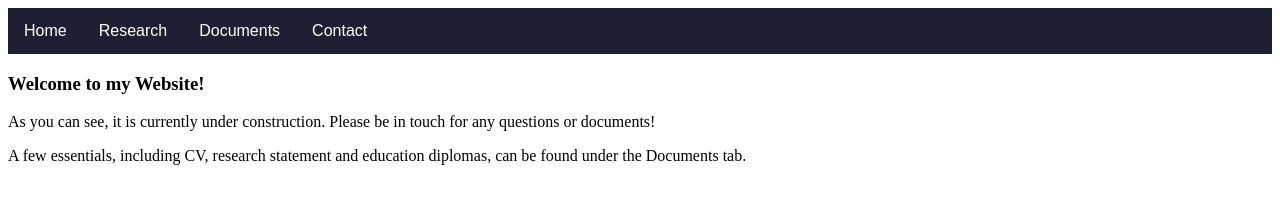
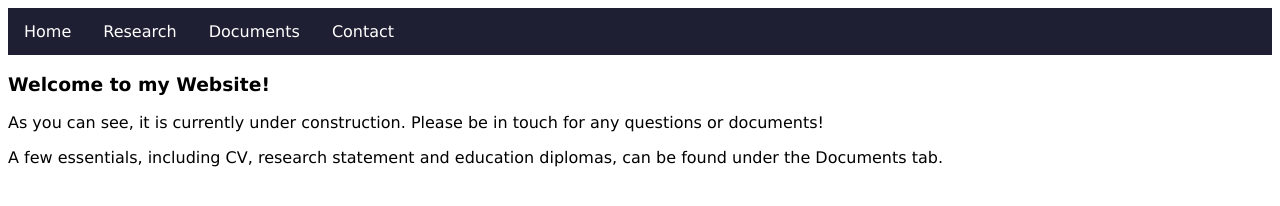
Before and after one commit to jmarabotto/jmarabotto.github.io, a plain HTML site: page index.html in a window 1280 px wide. Drawn offline with Linux system fonts and the light colour scheme.

Commit message:
changed font

```diff
--- a/header.css
+++ b/header.css
@@ -1,7 +1,7 @@
 .navbar {
   overflow: hidden;
   background-color: #1f1f33;
-  font-family: Arial, Helvetica, sans-serif;
+  font-family: Verdana, sans-serif;
 }
 
 .navbar a {
--- a/index.html
+++ b/index.html
@@ -3,6 +3,11 @@
 <head>
 <meta name="viewport" content="width=device-width, initial-scale=1">
 <link rel="stylesheet" href="header.css">
+<style>
+  body {
+    font-family: Verdana, Geneva, Tahoma, sans-serif;
+  }
+</style>
 </head>
 <body style="background-color:white;">
 
```
Also changed, not shown: pages/diplomas.html (+5 -0 lines), colour-palette.txt (added).
